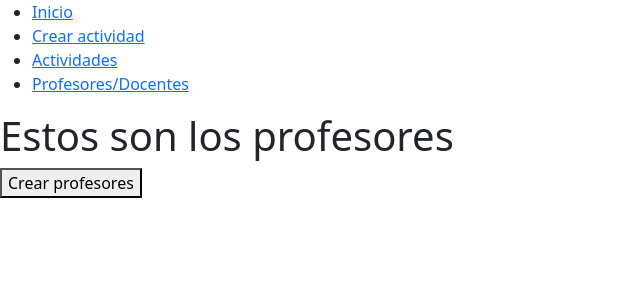
After one commit to Shadowkirito123/Proyecto-final, a Django app: page /profesores/ in a window 1280 px wide. The commit adds this page. Shown: the top 300 px of the page, without its empty margins (0-640 px from the left). Run offline with Django 5.2, Linux system fonts and the light colour scheme; tables that the repository leaves empty hold one stand-in row (values such as "Sample post").

Commit message:
creando otras interfaces

```diff
--- a/nuevoproject/models.py
+++ b/nuevoproject/models.py
@@ -10,3 +10,12 @@ class Actividades(models.Model):
 
     def __str__(self):
         return self.materia
+
+class Profesores(models.Model):
+    nombre = models.CharField(max_length=250)
+    apellido = models.CharField(max_length=250)
+    materia = models.CharField(max_length=250)
+    estado = models.BooleanField(default=False)
+
+    def __str__(self):
+        return self.nombre + self.apellido
--- a/nuevoproject/templates/base.html
+++ b/nuevoproject/templates/base.html
@@ -13,6 +13,8 @@
         <li><a href="{% url 'actividad' %}">Crear actividad</a></li>
 
         <li><a href="{% url 'mostrar actividades' %}">Actividades</a></li>
+
+        <li><a href="{% url 'profesores' %}">Profesores/Docentes</a></li>
     </ul>
     {% block content %}
     {% endblock %}
--- /dev/null
+++ b/nuevoproject/templates/crear_profesores.html
@@ -0,0 +1,5 @@
+{% extends 'base.html' %}
+
+{% block content %}
+    <h1>Crear profesores</h1>
+{% endblock %}
--- /dev/null
+++ b/nuevoproject/templates/profesores.html
@@ -0,0 +1,17 @@
+{% extends 'base.html' %}
+
+{% block content %}
+    <h1>Estos son los profesores</h1>
+    {% for profesor in profesores %}
+        {% if profesor == None %}
+            <p>No hay profesores registrados</p>
+        {% endif %}
+    {% endfor %}
+
+    <form action="{% url 'crear profesor' %}" method="POST">
+        {% csrf_token %}
+        <button>
+            Crear profesores
+        </button>
+    </form>
+{% endblock %}
--- a/nuevoproject/views.py
+++ b/nuevoproject/views.py
@@ -1,6 +1,6 @@
 from django.shortcuts import render, redirect
-from .forms import CrearActividad
-from .models import Actividades
+from .forms import CrearActividad, CrearProfesores
+from .models import Actividades, Profesores
 
 # Create your views here.
 def inicio(request):
@@ -42,3 +42,15 @@ def filtrar_actividades_noimportantes(request):
         })
     else:
         pass
+
+def profesores(request):
+    if request.method == 'GET':
+        profesores = Profesores.objects.all()
+        return render(request, 'profesores.html',{
+            'profesores': profesores
+        })
+    else:
+        pass
+
+def crear_profesores(request):
+    return render(request, 'crear_profesores.html')
--- a/proyectouni/urls.py
+++ b/proyectouni/urls.py
@@ -24,6 +24,8 @@ urlpatterns = [
     path('crear_actividad/', views.crear_actividad, name='actividad'),
     path('mostrar_actividad/', views.mostrar_actividades, name='mostrar actividades'),
     path('mostrar_actividad/importantes', views.filtrar_actividades_importantes, name='mostrar actividades importantes'),
-    path('mostrar_actividad/no_importantes', views.filtrar_actividades_noimportantes, name='mostrar actividades no importantes')
+    path('mostrar_actividad/no_importantes', views.filtrar_actividades_noimportantes, name='mostrar actividades no importantes'),
+    path('profesores/', views.profesores, name='profesores'),
+    path('profesores/crear_profesor', views.crear_profesores, name='crear profesor')
 
 ]
```
Also changed, not shown: nuevoproject/forms.py (+6 -2 lines), nuevoproject/migrations/0005_profesores.py (added).
